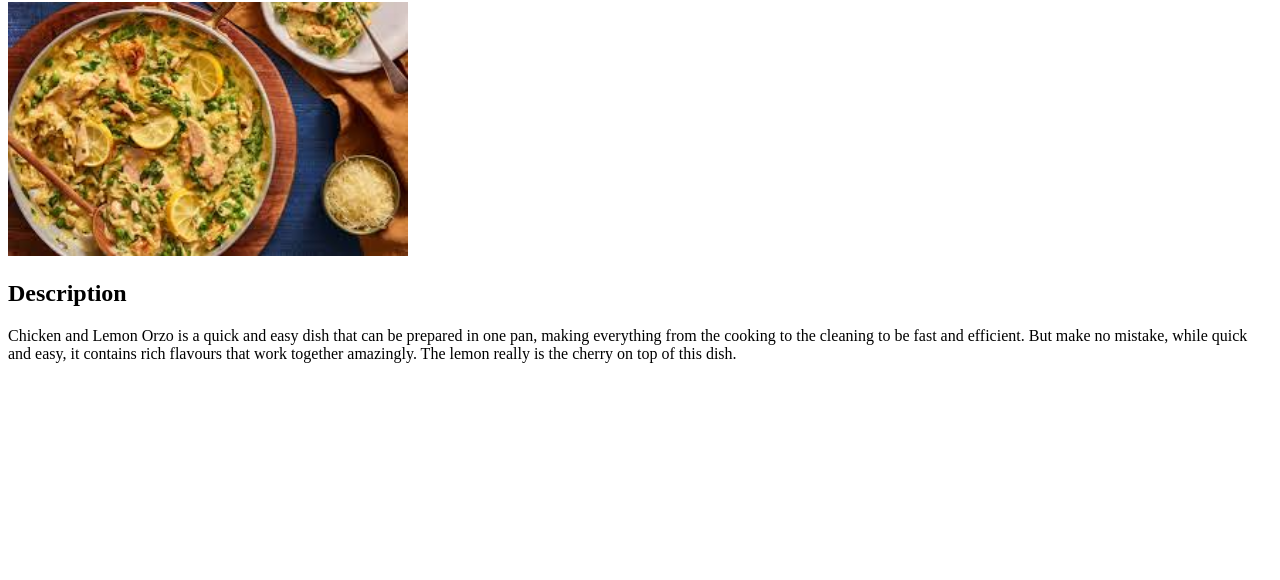
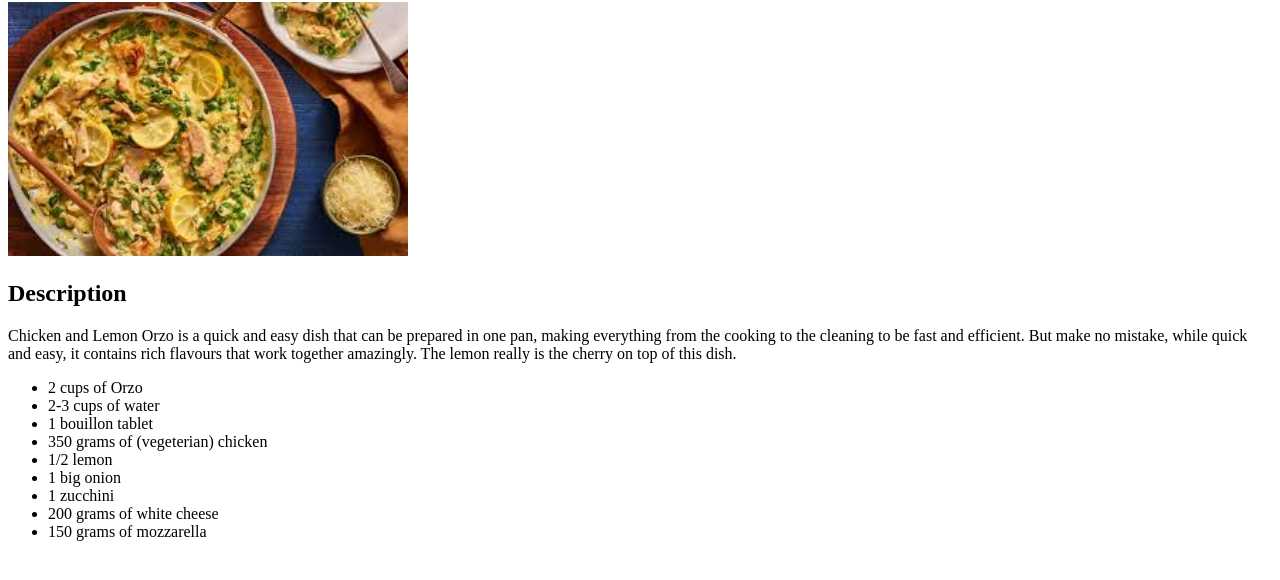
Before and after one commit to lvdwijngaart/odin-recipes, a plain HTML site: page recipes/chicken-orzo.html in a window 1280 px wide. Shown: the part 78-658 px from the top of the page. Drawn offline with Linux system fonts and the light colour scheme.

Commit message:
Add an ingredients section to recipe

```diff
--- a/recipes/chicken-orzo.html
+++ b/recipes/chicken-orzo.html
@@ -8,6 +8,7 @@
     <h1>Chicken and Lemon Orzo</h1>
     <img src="../images/chickenLemonOrzo.jpeg" alt="Image of the finished dish" width="400px" />
 
+    <div class="content">
         <h2>Description</h2>
         <div class="description-content">
             <p>
@@ -17,5 +18,21 @@
                 the cherry on top of this dish.
             </p>
         </div>
+        <div class="ingredients">
+            <ul>
+                <li>2 cups of Orzo</li>
+                <li>2-3 cups of water</li>
+                <li>1 bouillon tablet</li>
+                <li>350 grams of (vegeterian) chicken</li>
+                <li>1/2 lemon</li>
+                <li>1 big onion</li>
+                <li>1 zucchini</li>
+                <li>200 grams of white cheese</li>
+                <li>150 grams of mozzarella</li>
+            </ul>
+        </div>
+    </div>
+
+
 </body>
 </html>
```
Lines whose indentation alone changed are shown as unchanged.
